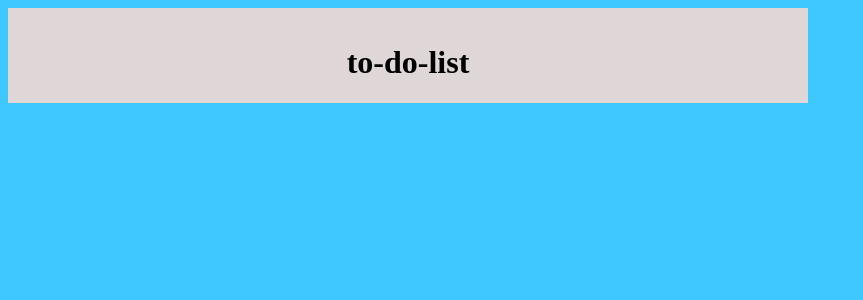
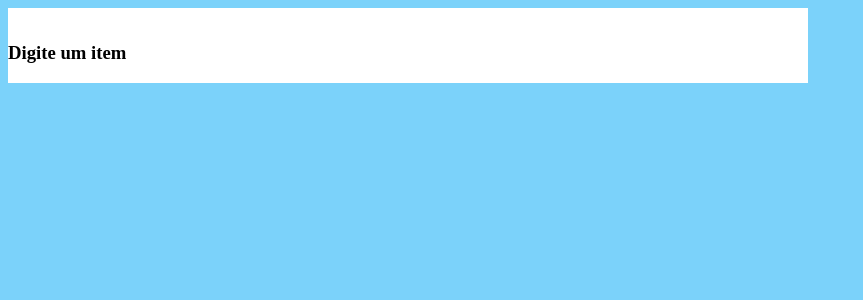
Before and after one commit to Edivansanto5/to-do-list.vue.js, a Vue app: page / in a window 1280 px wide. Shown: the top 300 px of the page, without its empty margins (0-863 px from the left). Built offline with nearby package versions, Linux system fonts and the light colour scheme.

Commit message:
testando

```diff
--- a/src/App.vue
+++ b/src/App.vue
@@ -13,8 +13,3 @@ export default {
   }
 }
 </script>
-<style>
-    body{
-      background: rgba(0, 183, 255, 0.753) !important;
-    }
-</style>
--- a/src/components/toList.vue
+++ b/src/components/toList.vue
@@ -1,9 +1,8 @@
 <template>
     <div class="conteiner">
-        <div class="centralizar">
-            <h1>to-do-list</h1>
-        </div>
-
+        <form >
+          <h3>Digite um item</h3>
+        </form>
 
     </div>
 </template>
@@ -15,12 +14,17 @@ export default {
 }
 </script>
 
-<style scoped>
+<style>
+  body{
+    background: rgb(123, 210, 250);
+  }
   .conteiner{
-    background: rgb(223, 215, 215);
+    background: white;
     width: 800px;
-    height: 80px;
-    text-align: center;
+    height: 60px;
     padding-top: 15px;
   }
+  .teste{
+    background: blue;
+  }
 </style>
```
Also changed, not shown: 1 other file (tests, documents, lock files or other folders).
